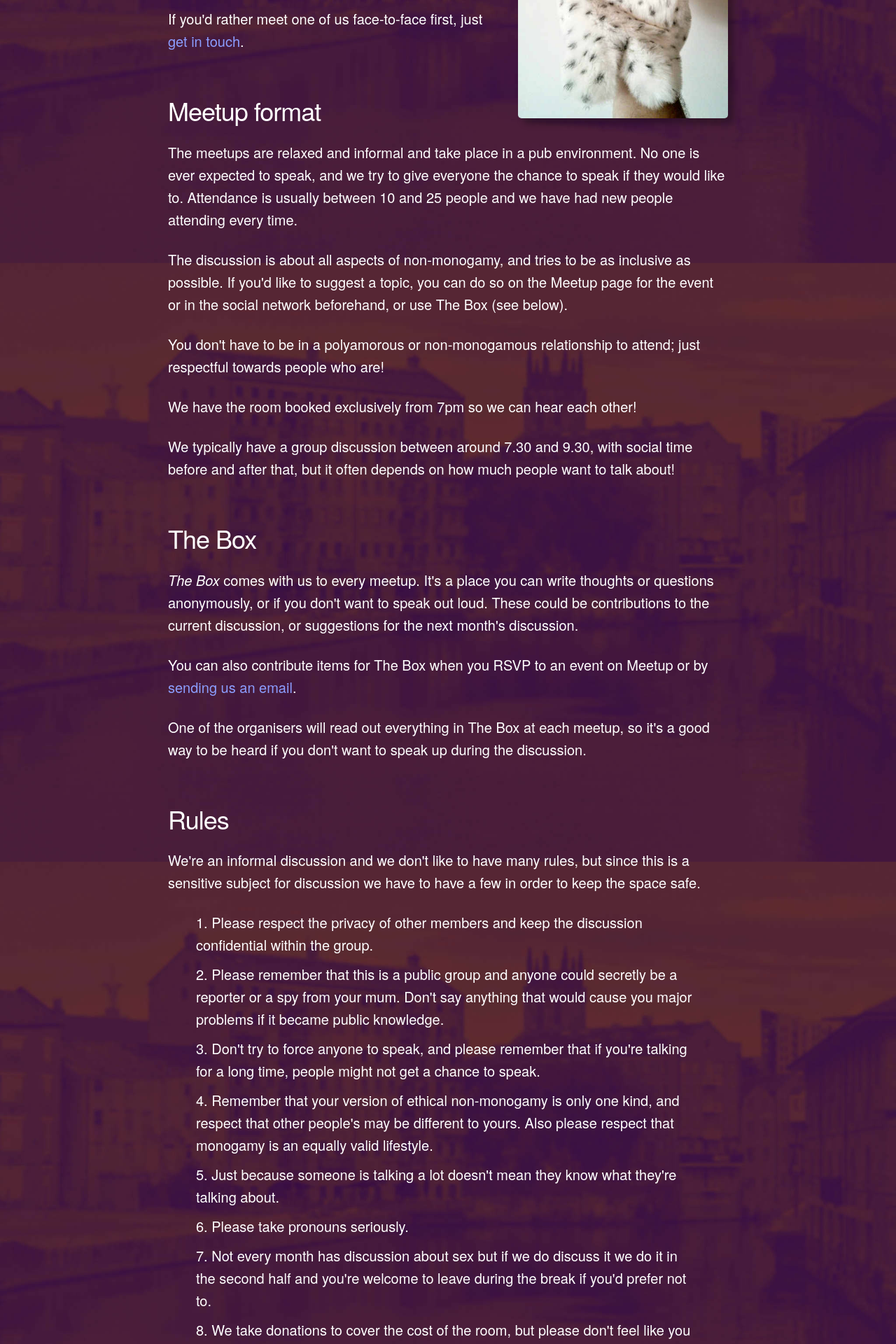
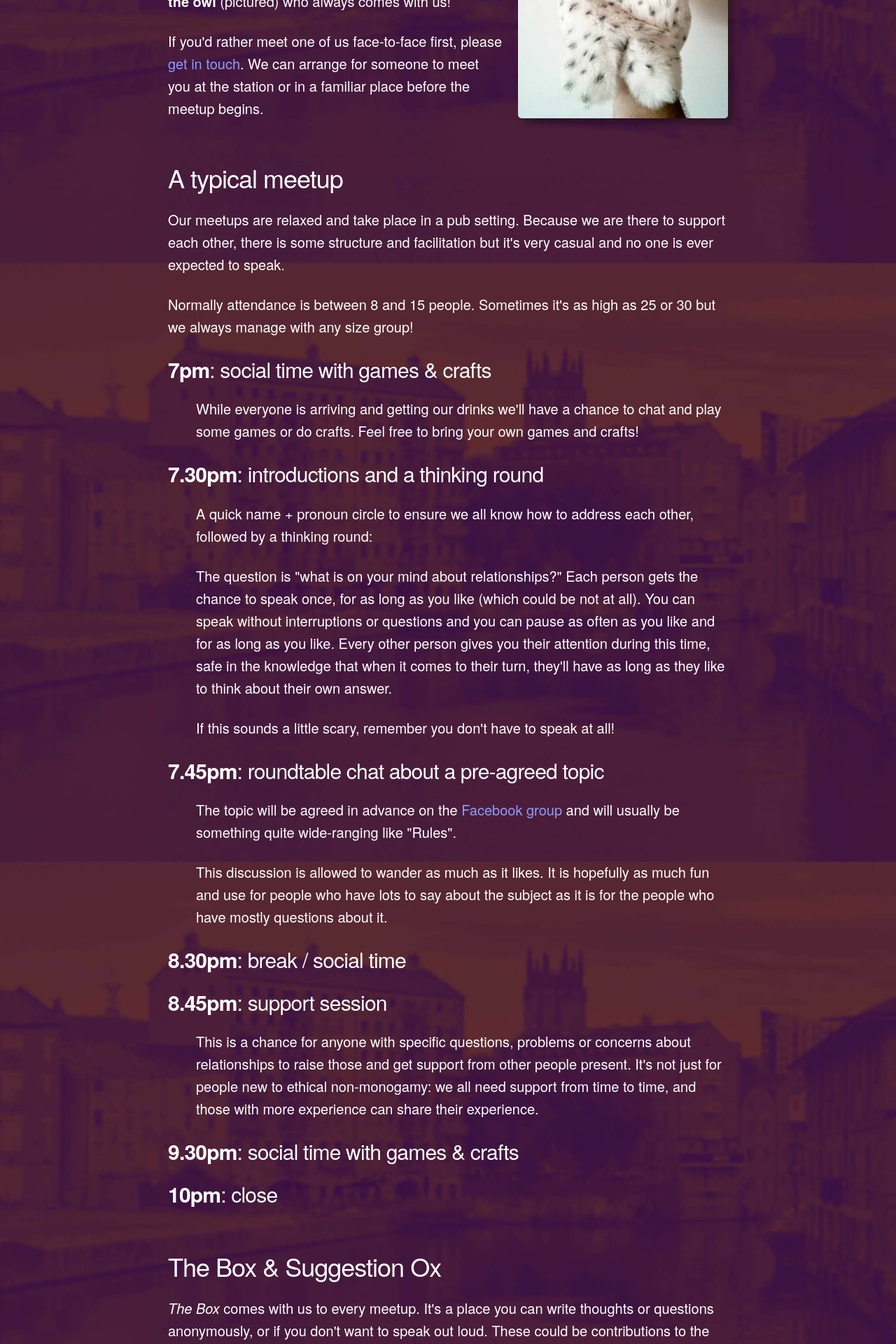
Before and after one commit to pedantic-git/y-open, a Nuxt app: page /what-to-expect in a window 1280 px wide. Shown: the part 480-2400 px from the top of the page at 70% size. Built offline with nearby package versions, Linux system fonts and the light colour scheme; what vue-jsonp would draw is missing.

Commit message:
Update O.P.E.N website with new meetup format and other changes

```diff
--- a/nuxt.config.js
+++ b/nuxt.config.js
@@ -6,7 +6,7 @@ module.exports = {
     name: 'Yorkshire O.P.E.N',
     short_name: 'O.P.E.N',
     lang: 'en-GB',
-    description: 'Open relationships, polyamory and ethical non-monogamy. A discussion, support and social group in Leeds.',
+    description: 'Open relationships, polyamory and ethical non-monogamy. A support community in Leeds for people in or curious about ethically non-monogamous relationships.',
     theme_color: '#562634',
     background_color: '#F8BBD0',
     ogHost: 'https://www.y-open.org.uk'
--- a/pages/contact.vue
+++ b/pages/contact.vue
@@ -7,6 +7,8 @@
     <ul>
       <li><a href="https://www.meetup.com/y-open/" target="_blank" rel="noopener"><b>Meetup</b></a></li>
       <li><a href="https://twitter.com/YorkshireOPEN" target="_blank" rel="noopener"><b>Twitter @YorkshireOPEN</b></a></li>
+      <li><a href="https://facebook.com/YorkshireOPEN" target="_blank" rel="noopener"><b>Facebook</b></a></li>
+      <li><a href="https://fetlife.com/groups/46993" target="_blank" rel="noopener"><b>FetLife</b></a></li>
     </ul>
   </main>
 </template>
--- a/pages/find-us.vue
+++ b/pages/find-us.vue
@@ -3,9 +3,9 @@
     <h2>Find us</h2>
     <p>Our meetups usually take place at the <b><a href="https://www.facebook.com/thevictoriahotelleeds/" target="_blank" rel="noopener">Victoria Hotel</a></b> in Leeds city centre. This is a large pub on Great George Street, directly behind Leeds Town Hall.</p>
     <img id="vic" src="~assets/vic.jpg" alt="View of the Victoria Hotel" />
-    <p>We are a short walk from the railway station, from Infirmary Street bus station and there are a couple of car parks nearby &mdash; the nearest are <a href="https://www.leeds.gov.uk/parking-roads-and-travel/parking/city-centre-car-parks/international-pool-car-park/" target="_blank" rel="noopener">International Pool</a> (£3) and <a href="https://www.visitleeds.co.uk/thedms.aspx?dms=3&venue=2199626" target="_blank" rel="noopener">The Rose Bowl</a> (£5).</p>
+    <p>We are a short walk from the railway station, from Infirmary Street bus station and there are a couple of car parks nearby &mdash; the nearest are <a href="https://www.leeds.gov.uk/parking-roads-and-travel/parking/city-centre-car-parks/international-pool-car-park/" target="_blank" rel="noopener">International Pool</a> (£3) and <a href="https://www.visitleeds.co.uk/thedms.aspx?dms=3&venue=2199626" target="_blank" rel="noopener">The Rose Bowl</a> (£5). There's also some on-street parking which you can now pay for with an app.</p>
     <p>We meet in Bridget's Room, on the left as you enter. Keep an eye out for the sign on the door and for Thursday the owl, or ask for O.P.E.N at the bar  and they will guide you to the room.</p>
-    <p>We have exclusive use of this room from 7pm until the discussion ends. The venue has one step up at the main entrance. A street-level entrance is available; please let us know if you need this.</p>
+    <p>We have exclusive use of this room from 7pm until 10pm. The venue has one step up at the main entrance. A street-level entrance is available; please let us know if you need this.</p>
     <iframe id="map" src="https://www.google.com/maps/embed?pb=!1m18!1m12!1m3!1d2356.3627801709376!2d-1.5519707841443462!3d53.800828080076776!2m3!1f0!2f0!3f0!3m2!1i1024!2i768!4f13.1!3m3!1m2!1s0x48795c1d72c4966b%3A0xca64760616357cd3!2sThe+Victoria+Hotel!5e0!3m2!1sen!2suk!4v1551034266160" allowfullscreen />
     <p>Sometimes our meetups take place in different venues. <a href="https://www.meetup.com/y-open/" target="_blank" rel="noopener">Keep an eye on Meetup</a> for more details.</p>
   </main>
--- a/pages/index.vue
+++ b/pages/index.vue
@@ -3,11 +3,13 @@
     <Logo/>
     <section>
       <h2>Welcome to Yorkshire O.P.E.N!</h2>
-      <p>Yorkshire O.P.E.N is a monthly discussion, support and social group for people in or curious about ethically non-monogamous relationships.</p>
-      <p>Our discussion meetups are on the first Thursday of every month, in central Leeds, and social events happen from time to time as well.</p>
+      <p>We are a support community for people in or curious about ethically non-monogamous relationships.</p>
+      <p>We've been going since 2012 and welcome members and newcomers from across Yorkshire and the north of England.</p>
+      <p>We meet on the <b>first Thursday of every month</b> in central Leeds.</p>
     </section>
     <section>
       <h2>Upcoming meetups</h2>
+      <p>Here are the next few O.P.E.N events (as well as social events organised by our sibling group Yorkshire Poly Connections):</p>
       <Events/>
       <p>Or <a href="https://www.meetup.com/y-open/" target="_blank" rel="noopener">join us on Meetup</a> to be notified about all our events!</p>
     </section>
--- a/pages/members.vue
+++ b/pages/members.vue
@@ -7,7 +7,7 @@
       <p>Yorkshire O.P.E.N doesn't cost too much to run, but we do need to spend £65 a month on the meeting room, and we like to buy books and resources for the library if we get chance.</p>
       <p>Anything you can spare, either as a monthly donation or as a one-off, will be greatly appreciated. All donations will be spent on Yorkshire O.P.E.N!</p>
       <DonorBox/>
-      <p>If you would like to help with running events, especially social ones, we'd love to hear more. <nuxt-link to="/contact">Get in touch!</nuxt-link></p>
+      <p>If you would like to help with running events or with the admin or social media for the group, we'd love to hear more. <nuxt-link to="/contact">Get in touch!</nuxt-link></p>
     </section>
     <section id="facebook">
       <h3>Secret Facebook group</h3>
--- a/pages/notes/on-franklin-veaux.vue
+++ b/pages/notes/on-franklin-veaux.vue
@@ -3,12 +3,12 @@
     <h2>A note about Franklin Veaux</h2>
     <h3 class="subtitle">from Yorkshire O.P.E.N organisers Emily &amp; Quinn; Feb 2019</h3>
     <p>Some of you may have heard about the revelations regarding Franklin Veaux, co-author of <em>More than Two</em> and author of <em>The Game Changer</em>. If you haven’t, <a href="https://medium.com/@fv.survivor.pod/on-light-and-shadow-polyamorys-metoo-411e0275c2fe" title="On Light and Shadow: Polyamory’s #metoo">you can read the blog post here</a>.</p>
-    <p>In the past we have consistently recommended his books and blog, and we hosted Franklin and his co-author/partner Eve Rickert to speak at an O.P.E.N event in October 2015.</p>
+    <p>In the past we have consistently recommended his books and blog, and we hosted Franklin and his co-author Eve Rickert to speak at an O.P.E.N event in October 2015.</p>
     <p>The blog post lays out the situation very clearly and articulately, so we won’t recap it in too much depth here. We echo its belief and support of survivors. We also acknowledge that we and many in the O.P.E.N community have gained insights and help from Franklin’s work, and those gains need not be erased.</p>
     <p>But now and in future we would advise his work be looked at with a different lens, in light of the revelations about abuse. As stated in the article:</p>
     <blockquote>“Do remain mindful of the fact that his stories about past relationships consistently differ from his past partners’ experiences, to a degree that goes beyond what can be explained by two people remembering the same events differently.”</blockquote>
     <p>We also intend to follow the advice given in the blog post, with regards to booking speakers and promoting the work of “leaders” in the polyamory community.</p>
-    <p>As we state at the beginning of every O.P.E.N discussion as part of <nuxt-link to="/what-to-expect#rules">the ground rules</nuxt-link>, “Just because someone is talking a lot doesn’t mean they know what they’re talking about.”</p>
+    <p>As we state at the beginning of every O.P.E.N meetup as part of <nuxt-link to="/what-to-expect#rules">the ground rules</nuxt-link>, “Just because someone is talking a lot doesn’t mean they know what they’re talking about.”</p>
     <p>We are not opening this post to public comments, but if you have any thoughts or questions to share, please <nuxt-link to="/contact">get in touch with us directly</nuxt-link>. We’re happy to discuss it further.</p>
   </main>
 </template>
--- a/pages/what-to-expect.vue
+++ b/pages/what-to-expect.vue
@@ -6,35 +6,54 @@
       <figure>
         <img src="~assets/thursday.jpg" alt="Thursday the owl" />
       </figure>
-      <p>Turn up between 7 and 7.30 and one of our hosts will welcome you - we're a friendly bunch but we know it can be intimidating to come to a discussion group where some people have been coming for years.</p>
+      <p>Turn up between 7 and 7.30pm and one of our hosts will welcome you - we're a friendly bunch but we know it can be intimidating to be a new member of a community where some people have been coming for years.</p>
       <p>Look for the sign on the door or our mascot <b>Thursday the owl</b> (pictured) who always comes with us!</p>
-      <p>If you'd rather meet one of us face-to-face first, just <nuxt-link to="/contact">get in touch</nuxt-link>.</p>
+      <p>If you'd rather meet one of us face-to-face first, please <nuxt-link to="/contact">get in touch</nuxt-link>. We can arrange for someone to meet you at the station or in a familiar place before the meetup begins.</p>
     </section>
     <section>
-      <h3>Meetup format</h3>
-      <p>The meetups are relaxed and informal and take place in a pub environment. No one is ever expected to speak, and we try to give everyone the chance to speak if they would like to. Attendance is usually between 10 and 25 people and we have had new people attending every time.</p>
-      <p>The discussion is about all aspects of non-monogamy, and tries to be as inclusive as possible. If you'd like to suggest a topic, you can do so on the Meetup page for the event or in the social network beforehand, or use The Box (see below).</p>
-      <p>You don't have to be in a polyamorous or non-monogamous relationship to attend; just respectful towards people who are!</p>
-      <p>We have the room booked exclusively from 7pm so we can hear each other!</p>
-      <p>We typically have a group discussion between around 7.30 and 9.30, with social time before and after that, but it often depends on how much people want to talk about!</p>
+      <h3>A typical meetup</h3>
+      <p>Our meetups are relaxed and take place in a pub setting. Because we are there to support each other, there is some structure and facilitation but it's very casual and no one is ever expected to speak.</p>
+      <p>Normally attendance is between 8 and 15 people. Sometimes it's as high as 25 or 30 but we always manage with any size group!</p>
+      <h4><b>7pm</b>: social time with games &amp; crafts</h4>
+      <div class="explanation">
+        <p>While everyone is arriving and getting our drinks we'll have a chance to chat and play some games or do crafts. Feel free to bring your own games and crafts!</p>
+      </div>
+      <h4><b>7.30pm</b>: introductions and a thinking round</h4>
+      <div class="explanation">
+        <p>A quick name + pronoun circle to ensure we all know how to address each other, followed by a thinking round:</p>
+        <p>The question is "what is on your mind about relationships?" Each person gets the chance to speak once, for as long as you like (which could be not at all). You can speak without interruptions or questions and you can pause as often as you like and for as long as you like. Every other person gives you their attention during this time, safe in the knowledge that when it comes to their turn, they'll have as long as they like to think about their own answer.</p>
+        <p>If this sounds a little scary, remember you don't have to speak at all!</p>
+      </div>
+      <h4><b>7.45pm</b>: roundtable chat about a pre-agreed topic</h4>
+      <div class="explanation">
+        <p>The topic will be agreed in advance on the <nuxt-link to="/members">Facebook group</nuxt-link> and will usually be something quite wide-ranging like "Rules".</p>
+        <p>This discussion is allowed to wander as much as it likes. It is hopefully as much fun and use for people who have lots to say about the subject as it is for the people who have mostly questions about it.</p>
+      </div>
+      <h4><b>8.30pm</b>: break / social time</h4>
+      <h4><b>8.45pm</b>: support session</h4>
+      <div class="explanation">
+        <p>This is a chance for anyone with specific questions, problems or concerns about relationships to raise those and get support from other people present. It's not just for people new to ethical non-monogamy: we all need support from time to time, and those with more experience can share their experience.</p>
+      </div>
+      <h4><b>9.30pm</b>: social time with games &amp; crafts</h4>
+      <h4><b>10pm</b>: close</h4>
     </section>
     <section>
-      <h3>The Box</h3>
-      <p><em>The Box</em> comes with us to every meetup. It's a place you can write thoughts or questions anonymously, or if you don't want to speak out loud. These could be contributions to the current discussion, or suggestions for the next month's discussion.</p>
+      <h3>The Box &amp; Suggestion Ox</h3>
+      <p><em>The Box</em> comes with us to every meetup. It's a place you can write thoughts or questions anonymously, or if you don't want to speak out loud. These could be contributions to the current support session, or suggestions for the next month's roundtable chat.</p>
       <p>You can also contribute items for The Box when you RSVP to an event on Meetup or by <nuxt-link to="/contact">sending us an email</nuxt-link>.</p>
-      <p>One of the organisers will read out everything in The Box at each meetup, so it's a good way to be heard if you don't want to speak up during the discussion.</p>
+      <p>One of the organisers will read out anything that's in The Box at the start of the support session; so you can put your questions or thoughts in there at any time during the first half.</p>
+      <p>You can also submit thoughts and comments anonymously using <a href="https://www.suggestionox.com/r/2knrK5" target="_blank" rel="noopener">our Suggestion Ox</a>. Suggestion Ox is completely anonymous: even the organisers cannot see who posted a message.</p>
     </section>
     <section id="rules">
       <h3>Rules</h3>
-      <p>We're an informal discussion and we don't like to have many rules, but since this is a sensitive subject for discussion we have to have a few in order to keep the space safe.</p>
+      <p>We're an informal group and we don't like to have many rules, but we have to have a few in order to make sure that this is a safe space for people to talk about their relationships.</p>
       <ol>
         <li>Please respect the privacy of other members and keep the discussion confidential within the group.</li>
         <li>Please remember that this is a public group and anyone could secretly be a reporter or a spy from your mum. Don't say anything that would cause you major problems if it became public knowledge.</li>
-        <li>Don't try to force anyone to speak, and please remember that if you're talking for a long time, people might not get a chance to speak.</li>
+        <li>Don't try to force anyone to speak, and please remember that if you're talking for a long time, people might not get a chance to speak. Please help the organisers if they've not spotted that someone is trying to speak.</li>
         <li>Remember that your version of ethical non-monogamy is only one kind, and respect that other people's may be different to yours. Also please respect that monogamy is an equally valid lifestyle.</li>
         <li>Just because someone is talking a lot doesn't mean they know what they're talking about.</li>
         <li>Please take pronouns seriously.</li>
-        <li>Not every month has discussion about sex but if we do discuss it we do it in the second half and you're welcome to leave during the break if you'd prefer not to.</li>
         <li>We take donations to cover the cost of the room, but please don't feel like you have to donate.</li>
       </ol>
     </section>
@@ -45,8 +64,9 @@
     </section>
     <section>
       <h3>Social events</h3>
-      <p>As well as the monthly discussion, we hold regular social events. Newcomers and old-timers are both welcome at these — just look for Thursday the owl to find us!</p>
+      <p>As well as the monthly support &amp; community meetup, we hold occasional social events. Newcomers and old-timers are both welcome at these — just look for Thursday the owl to find us!</p>
       <p>Keep an eye on <a href="https://www.meetup.com/y-open/" target="_blank" rel="noopener">Meetup</a> for details.</p>
+      <p>Our sibling group Yorkshire Poly Connections holds a regular pub social on the second Friday of every month, also in Leeds. <a href="https://www.facebook.com/groups/2073115902970629/" target="_blank" rel="noopener">Join them over on Facebook!</a></p>
     </section>
   </main>
 </template>
@@ -67,4 +87,7 @@ export default {
     margin: 0 2em;
   }
 }
+.explanation {
+  margin-left: 2em;
+}
 </style>
```
